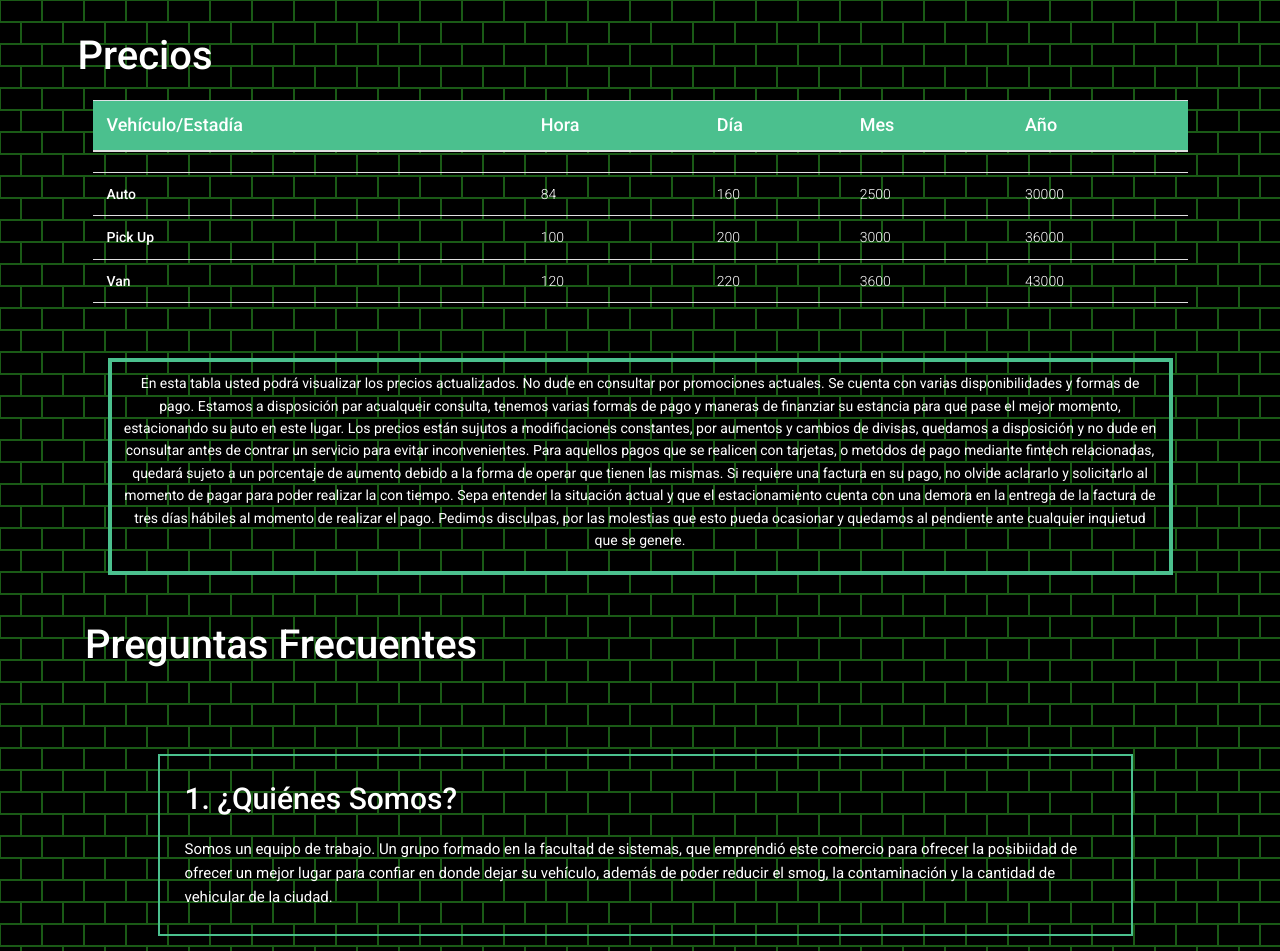
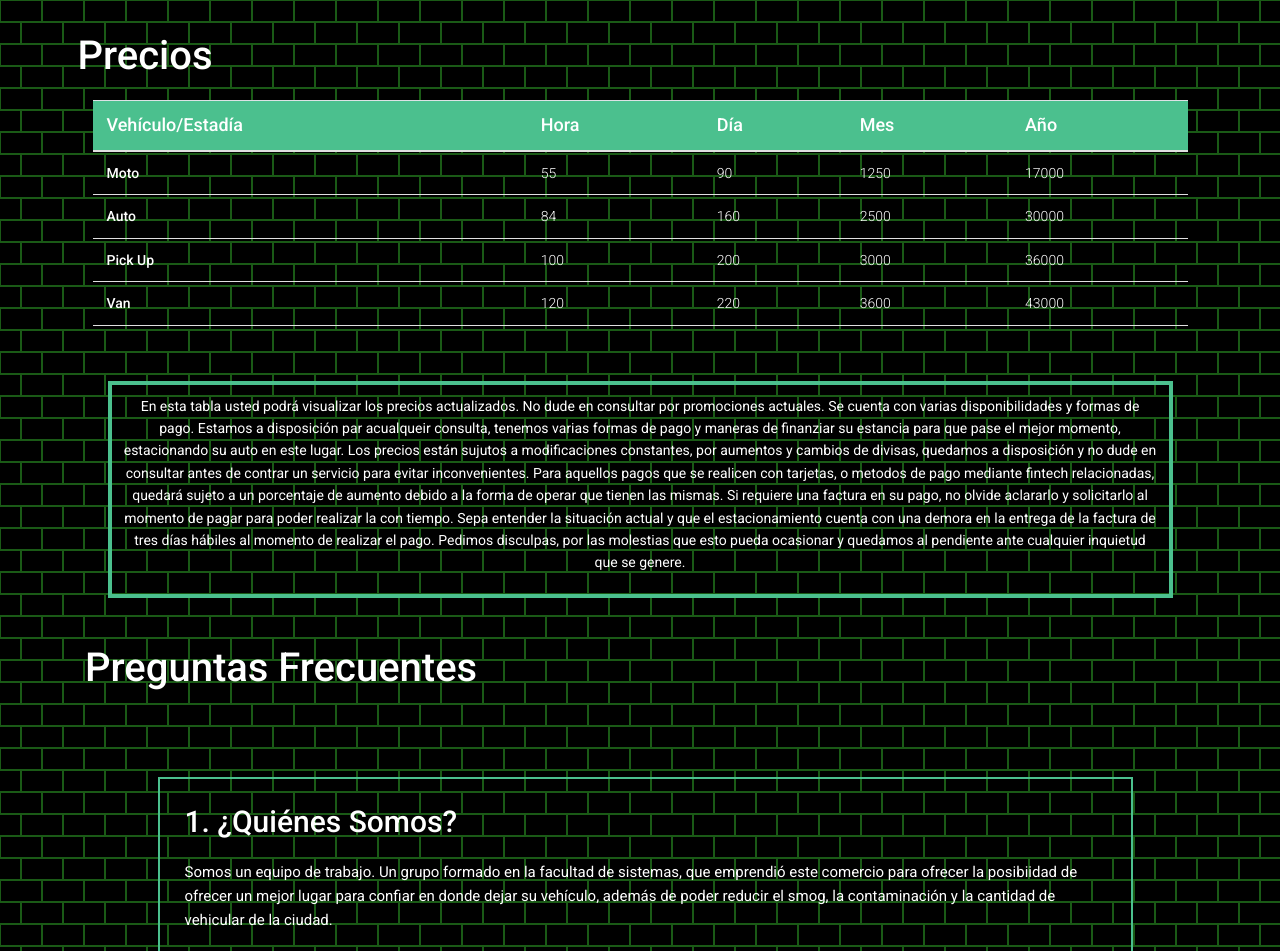
Before and after one commit to srisposi/ParkingGap, a website: page index.html in a window 1280 px wide. Shown: the part 3608-4559 px from the top of the page. Drawn offline with nearby package versions, Linux system fonts and the light colour scheme.

Commit message:
Actualización 3.0

```diff
--- a/index.html
+++ b/index.html
@@ -396,11 +396,11 @@
                       </thead>
                       <tbody>
                           <tr>
-                              <th scope="row"></th>
-                              <td></td>
-                              <td></td>
-                              <td></td>
-                              <td></td>
+                              <th scope="row">Moto</th>
+                              <td>55</td>
+                              <td>90</td>
+                              <td>1250</td>
+                              <td>17000</td>
                           </tr>
                           <tr>
                               <th scope="row">Auto</th>
```
